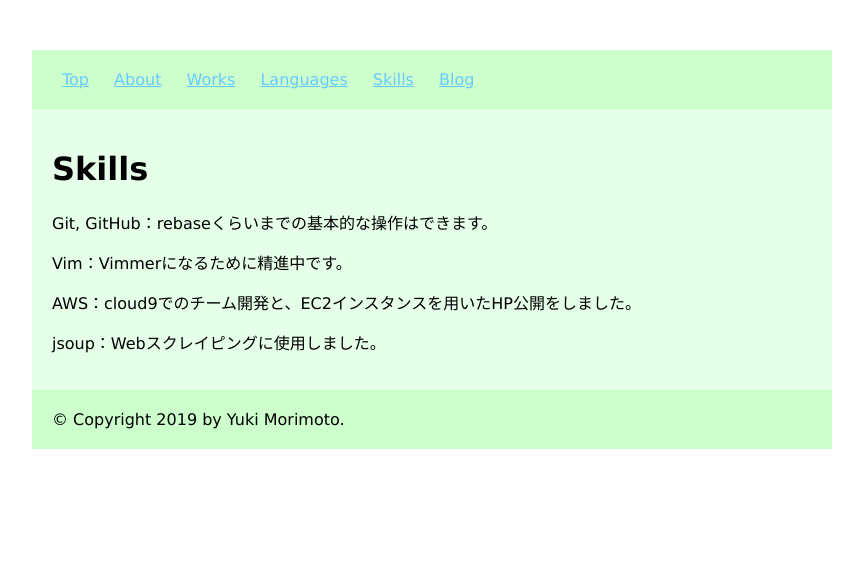
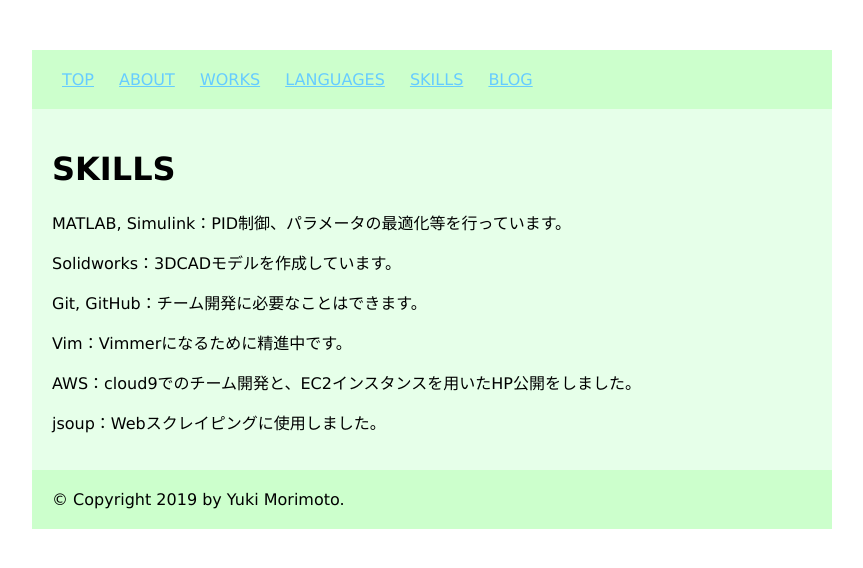
Before and after one commit to mrmt1204/mrmt1204.github.io, a plain HTML site: page skills/index.html in a window 1280 px wide. Shown: the whole page, without its empty margins (208-1071 px from the left). Drawn offline with Linux system fonts and the light colour scheme.

Commit message:
Change discription

```diff
--- a/skills/index.html
+++ b/skills/index.html
@@ -7,17 +7,12 @@
   <header>
     <nav>
       <ul class="nav navbar-nav">
-        <li><a href="../">Top</a></li>
-
-        <li class="active"><a href="../about/">About</a></li>
-
-        <li><a href="../works/">Works</a></li>
-
-        <li><a href="../languages">Languages</a></li>
-
-        <li><a href="../skills/">Skills</a></li>
-
-        <li><a href="https://mo1204.hatenablog.com/">Blog</a></li>
+        <li><a href="../">TOP</a></li>
+        <li class="active"><a href="../about/">ABOUT</a></li>
+        <li><a href="../works/">WORKS</a></li>
+        <li><a href="../languages">LANGUAGES</a></li>
+        <li><a href="../skills/">SKILLS</a></li>
+        <li><a href="https://mo1204.hatenablog.com/">BLOG</a></li>
       </ul>
     </nav>
   </header>
@@ -25,19 +20,19 @@
   <div class="inner">
     <div class="page">
 
-      <h1>Skills</h1>
-      <p>Git, GitHub：rebaseくらいまでの基本的な操作はできます。
+      <h1>SKILLS</h1>
+        <p>MATLAB, Simulink：PID制御、パラメータの最適化等を行っています。
         </p>
-
+        <p>Solidworks：3DCADモデルを作成しています。
+        </p>
+        <p>Git, GitHub：チーム開発に必要なことはできます。
+        </p>
         <p>Vim：Vimmerになるために精進中です。
         </p>
-
         <p>AWS：cloud9でのチーム開発と、EC2インスタンスを用いたHP公開をしました。
         </p>
-
         <p>jsoup：Webスクレイピングに使用しました。
         </p>
-
     </div>
   </div>
 
```
Also changed, not shown: about/index.html (+10 -15 lines), about/ja/index.html (+13 -15 lines), index.html (+6 -11 lines), languages/index.html (+9 -17 lines), works/index.html (+7 -16 lines). Lines whose indentation alone changed are shown as unchanged.
